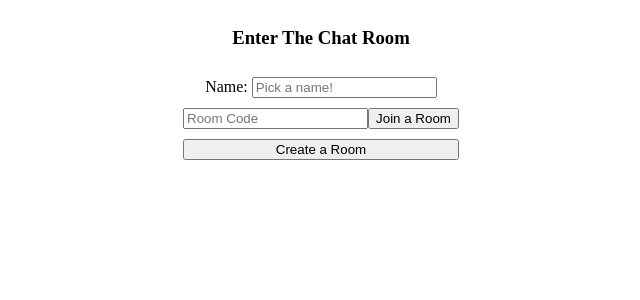
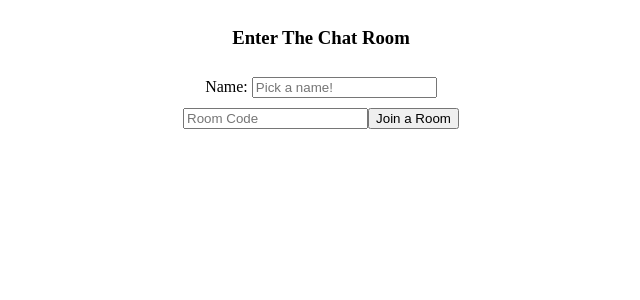
Before and after one commit to lsevcik/HotBrainAI, a Flask app: page / in a window 1280 px wide. Shown: the top 300 px of the page, without its empty margins (319-959 px from the left). Run offline with Flask 3, Linux system fonts and the light colour scheme; some libraries are stand-ins or nearby versions.

Commit message:
Changed the main file to not delete a chatroom if there is no one in there and also lets a chatroom be created with whatever code is given

```diff
--- a/Chat/main.py
+++ b/Chat/main.py
@@ -1,7 +1,9 @@
-from flask import Flask, render_template, request, session, redirect, url_for
+from flask import Blueprint, Flask, render_template, request, session, redirect, url_for
 from flask_socketio import join_room, leave_room, send, SocketIO
 import random
 from string import ascii_uppercase
+
+#chatroom = Blueprint("chatroom", __name__)
 
 app = Flask(__name__)
 app.config["SECRET_KEY"] = "hjhjsdahhds"
@@ -21,7 +23,7 @@ def generate_unique_code(length):
     return code
 
 @app.route("/", methods=["POST", "GET"])
-def home():
+def homeScreen():
     session.clear()
     if request.method == "POST":
         name = request.form.get("name")
@@ -40,7 +42,9 @@ def home():
             room = generate_unique_code(4)
             rooms[room] = {"members": 0, "messages": []}
         elif code not in rooms:
-            return render_template("home.html", error="Room does not exist.", code=code, name=name)
+            room = code
+            rooms[room] = {"members": 0, "messages": []}
+            #return render_template("home.html", error="Room does not exist.", code=code, name=name)
 
         session["room"] = room
         session["name"] = name
@@ -89,10 +93,5 @@ def disconnect():
     name = session.get("name")
     leave_room(room)
 
-    if room in rooms:
-        rooms[room]["members"] -= 1
-        if rooms[room]["members"] <= 0:
-            del rooms[room]
-
 if __name__ == "__main__":
     socketio.run(app, debug=True)
--- a/Chat/templates/home.html
+++ b/Chat/templates/home.html
@@ -14,7 +14,7 @@
     <input type="text" placeholder="Room Code" name="code" value="{{code}}" />
     <button type="submit" name="join">Join a Room</button>
   </div>
-  <button type="submit" name="create" class="create-btn">Create a Room</button>
+  <!--<button type="submit" name="create" class="create-btn">Create a Room</button>-->
   {% if error %}
   <ul>
     <li>{{error}}</li>
```
